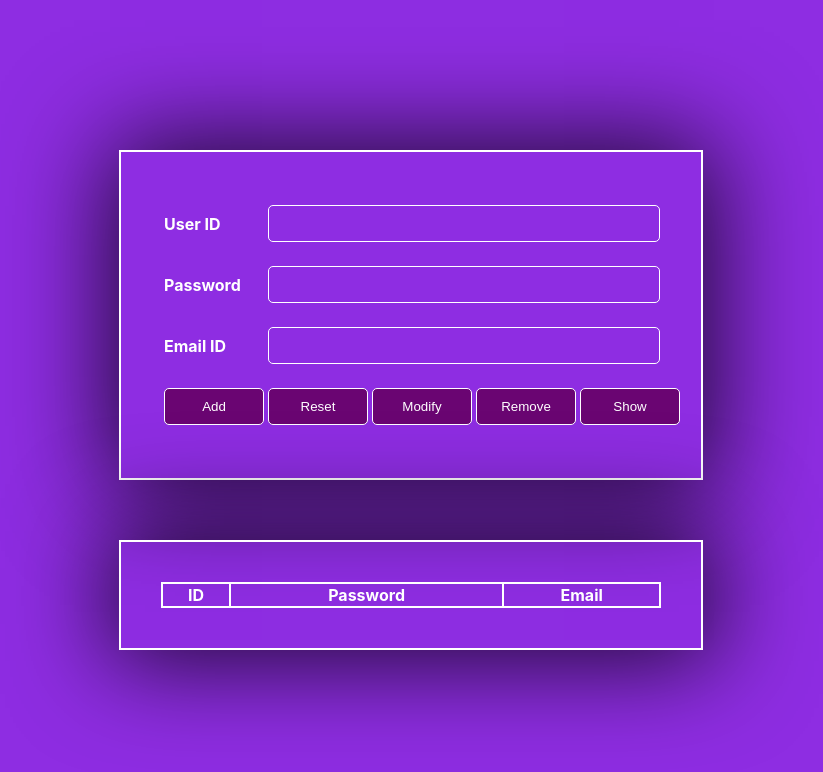
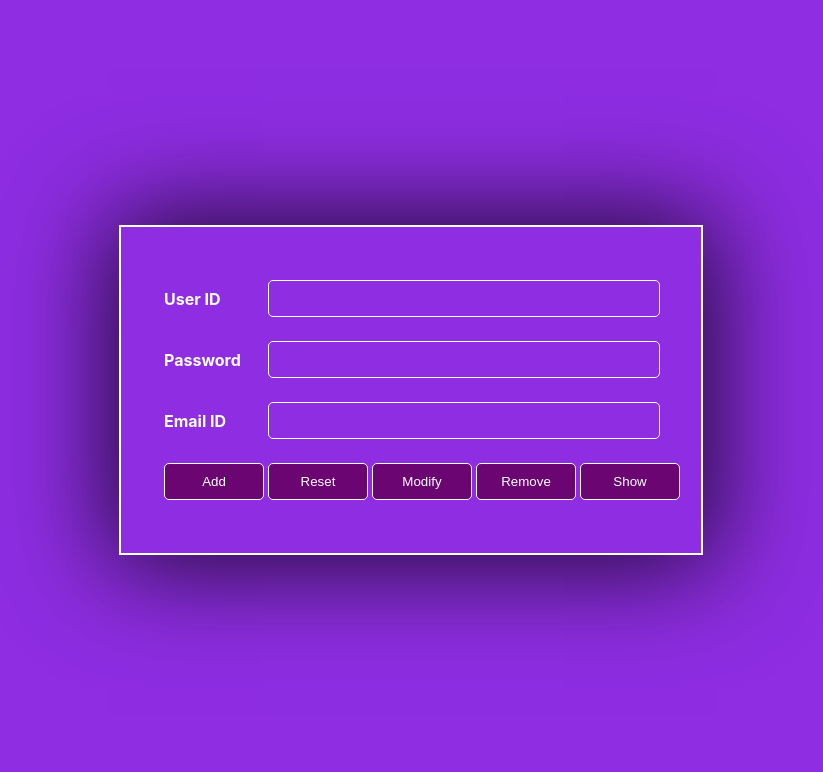
Before and after one commit to NithikK/reacttoexpress, a React (Create React App) app: page / in a window 1280 px wide. Shown: the top 772 px of the page, without its empty margins (229-1052 px from the left). Built offline with nearby package versions, Linux system fonts and the light colour scheme.

Commit message:
CommitAll

```diff
--- a/src/App.js
+++ b/src/App.js
@@ -8,6 +8,7 @@ function App() {
   const [userid, setUserId] = useState("");
   const [email, setEmail] = useState('');
   const [password, setPassword] = useState('');
+  const [showResult, setShowResult] = useState(false);
 
   const updateUserId = (event) => {
     setUserId(event.target.value);
@@ -44,6 +45,7 @@ function App() {
                 user.password = modifyPassword(user.password.length);
             });
             setUserData(userData);
+            setShowResult(true);
         })
         .catch((error) => {
             console.error('Error:', error);
@@ -120,6 +122,7 @@ function App() {
         </table>
       </form>
       </div><br/>
+      {showResult && (
           <div className='result'>
             <table>
               <tr>
@@ -132,6 +135,7 @@ function App() {
               ))}
             </table>
           </div>
+      )}
     </div>
   );
 }
```
Lines whose indentation alone changed are shown as unchanged.
